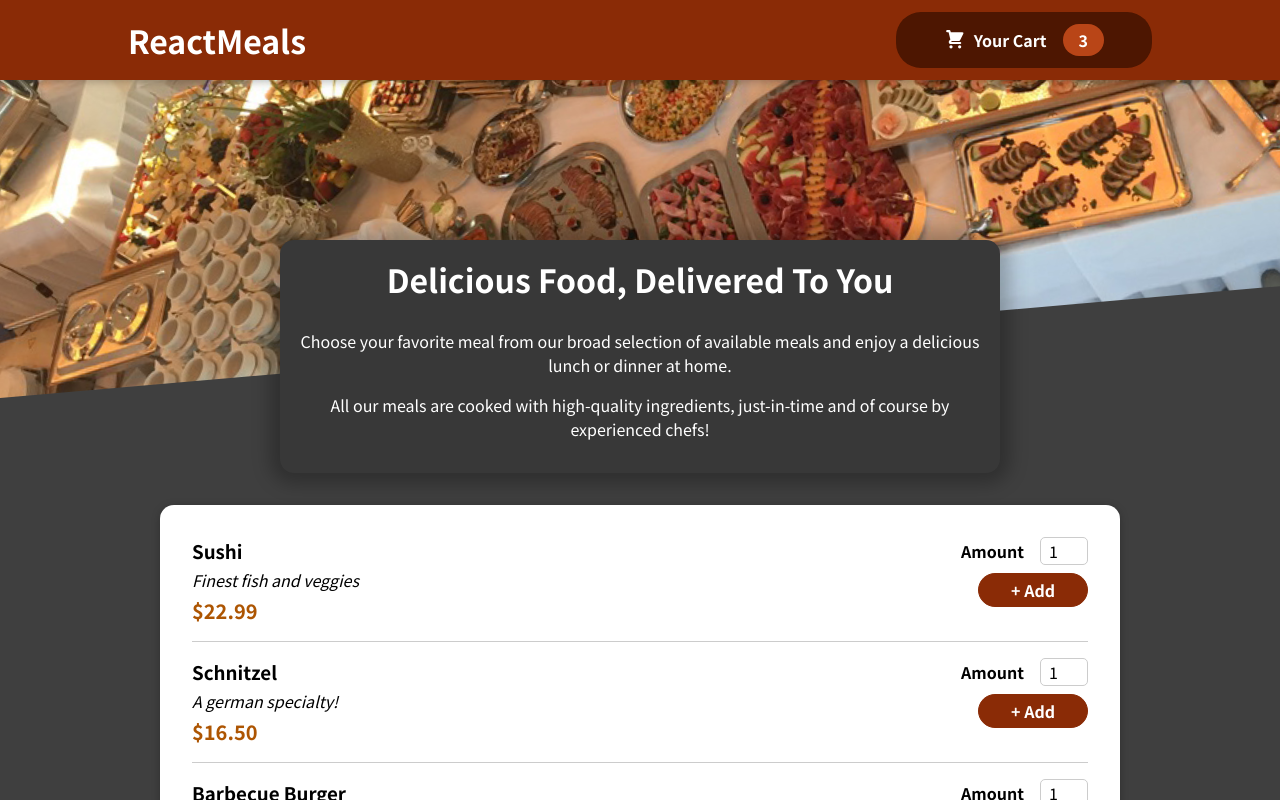
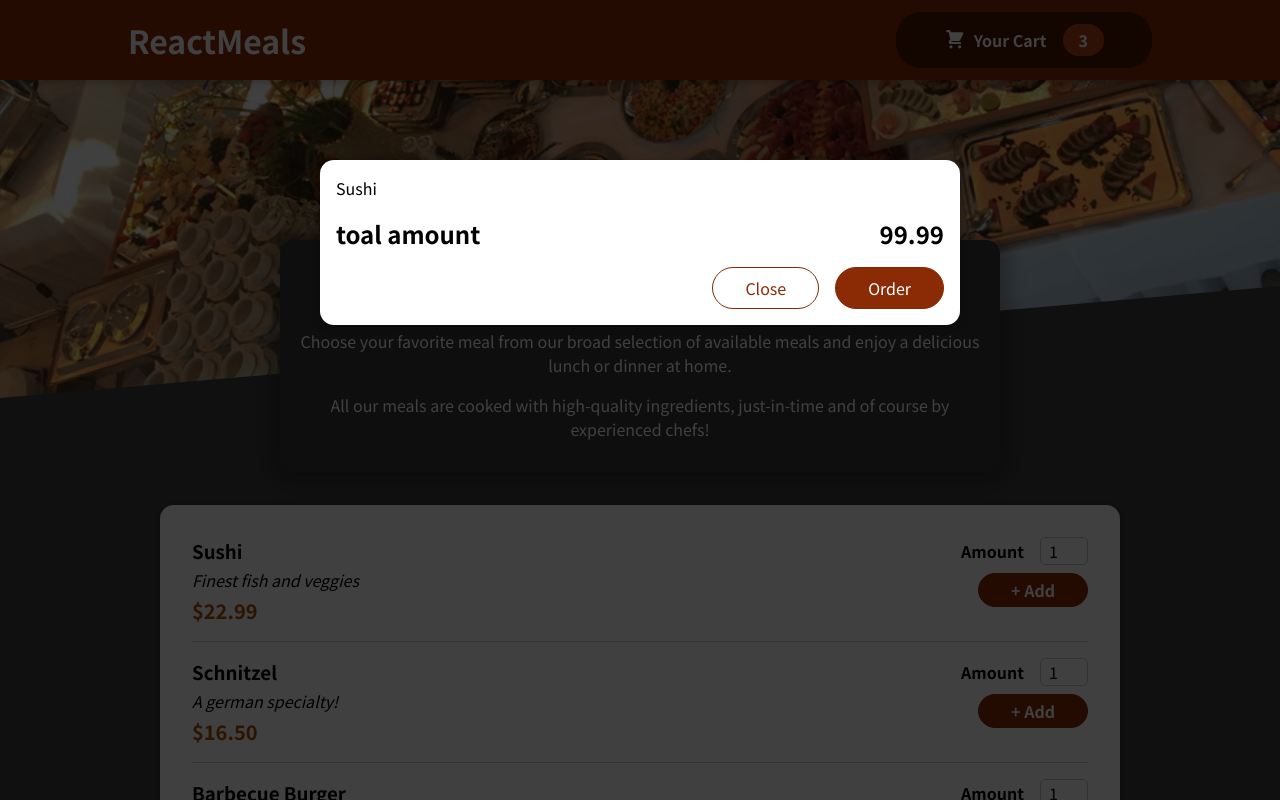
Before and after one commit to tomzacchia/react-16-meal-app, a React (Create React App) app: page / in a window 1280 px wide. Shown: the top 800 px of the page. Built offline with nearby package versions, Linux system fonts and the light colour scheme.

Commit message:
Wrap Cart in Modal for displaying cart items

```diff
--- a/src/App.js
+++ b/src/App.js
@@ -1,10 +1,12 @@
 import { Fragment } from "react";
 import Header from "features/Header";
 import Meals from "features/Meals";
+import Cart from "features/Cart";
 
 function App() {
   return (
     <Fragment>
+      <Cart />
       <Header />
       <main>
         <Meals />
--- a/src/features/Cart/index.js
+++ b/src/features/Cart/index.js
@@ -1,3 +1,4 @@
+import Modal from "components/Modal";
 import classes from "./cart.module.css";
 
 function Cart(props) {
@@ -6,17 +7,17 @@ function Cart(props) {
   );
 
   return (
-    <div>
+    <Modal>
       <ul className={classes["cart-items"]}>{cartItems}</ul>
       <div className={classes.total}>
         <span>toal amount</span>
         <span>99.99</span>
       </div>
-      <div className={classes.action}>
+      <div className={classes.actions}>
         <button className={classes["button--alt"]}>Close</button>
         <button className={classes.button}>Order</button>
       </div>
-    </div>
+    </Modal>
   );
 }
 
```
